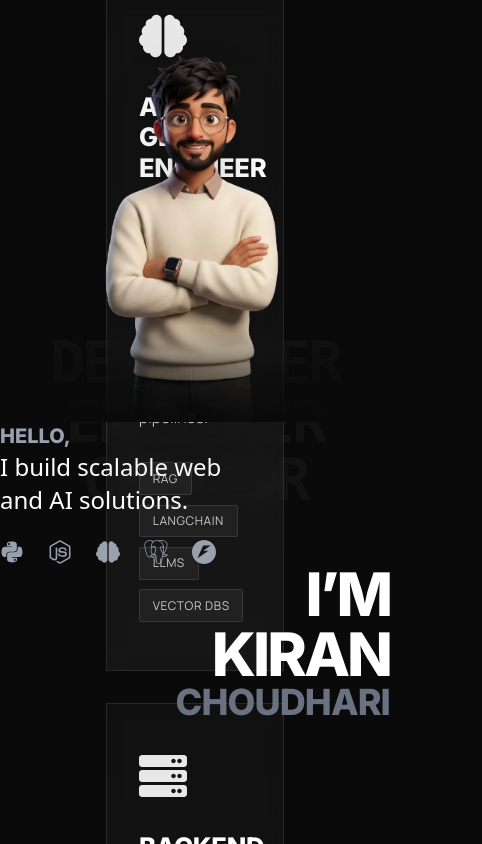
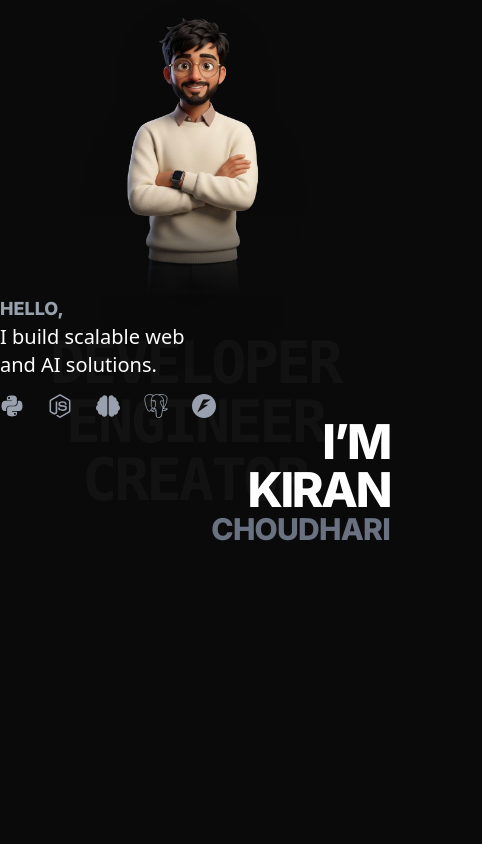
Before and after one commit to choudharikiranv15/Portfolio, a React (Vite) app: page / in a window 390 px wide. Shown: the top 844 px of the page, 482 px wide, since content can reach past the window. Built offline with nearby package versions, Linux system fonts and the light colour scheme.

Commit message:
feat: Add responsive Experience section with horizontal scroll for desktop and vertical timeline for mobile.

```diff
--- a/src/components/Experience/Experience.jsx
+++ b/src/components/Experience/Experience.jsx
@@ -97,26 +97,97 @@ const HorizontalNode = ({ item, index }) => {
     );
 };
 
+const MobileNode = ({ item, isLast, index }) => {
+    return (
+        <div className="relative flex gap-6 pb-12">
+            {/* Timeline Line (Vertical) */}
+            {!isLast && (
+                <div
+                    className="absolute left-[19px] top-8 bottom-0 w-[1px] bg-white/20 z-0"
+                ></div>
+            )}
+
+            {/* Dot */}
+            <div className="flex-shrink-0 z-10 mt-1">
+                <motion.div
+                    initial={{ scale: 0.5, opacity: 0 }}
+                    whileInView={{ scale: 1, opacity: 1 }}
+                    viewport={{ once: true }}
+                    transition={{ delay: index * 0.1 }}
+                    className="w-10 h-10 rounded-full bg-[#0a0a0a] border-2 flex items-center justify-center relative shadow-[0_0_15px_rgba(0,0,0,0.5)]"
+                    style={{ borderColor: item.color }}
+                >
+                    <div className="w-3 h-3 rounded-full" style={{ backgroundColor: item.color }}></div>
+                </motion.div>
+            </div>
+
+            {/* Content Check */}
+            <motion.div
+                initial={{ opacity: 0, x: 20 }}
+                whileInView={{ opacity: 1, x: 0 }}
+                viewport={{ once: true }}
+                transition={{ delay: index * 0.1 + 0.1 }}
+                className="flex-grow min-w-0"
+            >
+                <div className="bg-[#0a0a0a] border border-white/10 p-5 rounded-xl relative hover:border-white/20 transition-all duration-300 shadow-xl">
+                    {/* Role & Org */}
+                    <span className="font-mono text-[10px] text-gray-500 uppercase tracking-widest block mb-1">
+                        {item.type} // {item.period}
+                    </span>
+                    <h3 className="text-xl font-bold text-white leading-tight mb-0.5">
+                        {item.role}
+                    </h3>
+                    <h4 className="text-sm font-medium text-gray-400 mb-3">{item.org}</h4>
+
+                    <p className="text-gray-400 text-sm leading-relaxed mb-4">
+                        {item.desc}
+                    </p>
+
+                    <div className="flex flex-wrap gap-2">
+                        {item.tech.map((t, i) => (
+                            <span key={i} className="text-[10px] px-2 py-0.5 bg-white/5 rounded text-gray-400 border border-white/5 font-mono">
+                                {t}
+                            </span>
+                        ))}
+                    </div>
+                </div>
+            </motion.div>
+        </div>
+    )
+}
+
 const Experience = () => {
     return (
-        <div className="w-full h-screen flex flex-col items-center justify-center bg-[#0a0a0a] relative overflow-hidden">
+        <div className="w-full min-h-screen flex flex-col items-center justify-center bg-[#0a0a0a] relative overflow-hidden py-20 md:py-0">
 
-            {/* Header - Now part of flow to avoid overlaps */}
-            <div className="w-full max-w-[1400px] px-8 md:px-20 mb-8 md:mb-16 z-20 pointer-events-none mt-20">
-                <h2 className="text-6xl md:text-7xl font-black tracking-tighter text-white select-none">
+            {/* Header */}
+            <div className="w-full max-w-[1400px] px-6 md:px-20 mb-12 md:mb-16 z-20 pointer-events-none md:mt-20">
+                <h2 className="text-5xl md:text-7xl font-black tracking-tighter text-white select-none">
                     JOURNEY
                 </h2>
                 <div className="h-1 w-20 bg-blue-600 mt-2"></div>
             </div>
 
-            {/* Static Centered Container */}
-            <div className="relative w-full flex-1 flex items-center justify-center px-4 md:px-20">
+            {/* --- Mobile View (Vertical) --- */}
+            <div className="md:hidden w-full max-w-xl px-6 relative z-10">
+                {journeyItems.map((item, index) => (
+                    <MobileNode
+                        key={item.id}
+                        item={item}
+                        index={index}
+                        isLast={index === journeyItems.length - 1}
+                    />
+                ))}
+            </div>
+
+            {/* --- Desktop View (Horizontal) --- */}
+            <div className="hidden md:flex relative w-full flex-1 items-center justify-center px-20">
 
                 {/* Main Horizontal Line */}
                 <div className="absolute top-1/2 left-0 right-0 h-[1px] bg-white/10 w-full z-0 mx-10"></div>
 
                 {/* Nodes Grid */}
-                <div className="grid grid-cols-3 gap-2 md:gap-8 w-full max-w-[1400px] h-full max-h-[500px] z-10 items-center">
+                <div className="grid grid-cols-3 gap-8 w-full max-w-[1400px] h-full max-h-[500px] z-10 items-center">
                     {journeyItems.map((item, index) => (
                         <div key={item.id} className="h-full flex flex-col justify-center">
                             <HorizontalNode item={item} index={index} />
--- a/src/components/Hero/Hero.jsx
+++ b/src/components/Hero/Hero.jsx
@@ -30,18 +30,18 @@ const Hero = () => {
 
 
             {/* --- 2. Main Content Grid --- */}
-            <div className="relative z-10 w-full flex-grow flex flex-col md:grid md:grid-cols-12 h-full container mx-auto px-6 md:px-12 py-12 md:py-0">
+            <div className="relative z-10 w-full flex-grow flex flex-col md:grid md:grid-cols-12 h-full container mx-auto px-4 md:px-12 py-4 md:py-0">
 
                 {/* --- Left Column: Intro Info --- */}
                 {/* --- Left Column: Intro Info --- */}
-                <div className="md:col-span-4 flex flex-col justify-center items-start gap-6 order-2 md:order-1 pt-10 md:pt-0 md:pl-24">
+                <div className="md:col-span-4 flex flex-col justify-center items-start gap-4 md:gap-6 order-2 md:order-1 pt-4 md:pt-0 md:pl-24">
                     <motion.div
                         initial={{ opacity: 0, x: -20 }}
                         animate={{ opacity: 1, x: 0 }}
                         transition={{ duration: 0.8 }}
                     >
-                        <h3 className="text-xl font-mono text-gray-400 mb-4">HELLO,</h3>
-                        <p className="text-2xl md:text-3xl font-light leading-snug">
+                        <h3 className="text-lg md:text-xl font-mono text-gray-400 mb-2 md:mb-4">HELLO,</h3>
+                        <p className="text-xl md:text-3xl font-light leading-snug">
                             I build scalable <span className="text-white font-medium">web</span><br />
                             and <span className="text-white font-medium">AI</span> solutions.
                         </p>
@@ -68,7 +68,7 @@ const Hero = () => {
 
 
                 {/* --- Center Column: Avatar --- */}
-                <div className="md:col-span-4 flex items-end justify-center relative order-1 md:order-2 h-[50vh] md:h-screen">
+                <div className="md:col-span-4 flex items-end justify-center relative order-1 md:order-2 h-[35vh] md:h-screen">
 
 
 
@@ -91,16 +91,16 @@ const Hero = () => {
 
 
                 {/* --- Right Column: Profile & Tech --- */}
-                <div className="md:col-span-4 flex flex-col justify-center items-end text-right space-y-8 order-3 pt-4 md:pt-0 md:pr-24">
+                <div className="md:col-span-4 flex flex-col justify-center items-end text-right space-y-4 md:space-y-8 order-3 pt-4 md:pt-0 md:pr-24">
                     <motion.div
                         initial={{ opacity: 0, x: 20 }}
                         animate={{ opacity: 1, x: 0 }}
                         transition={{ duration: 0.8 }}
                     >
-                        <h2 className="text-6xl md:text-7xl lg:text-8xl font-black tracking-tighter leading-none mb-2">
+                        <h2 className="text-5xl md:text-7xl lg:text-8xl font-black tracking-tighter leading-none mb-1 md:mb-2">
                             I’M<br />KIRAN
                         </h2>
-                        <h2 className="text-4xl md:text-5xl lg:text-6xl font-bold text-gray-500 tracking-tight leading-none">
+                        <h2 className="text-3xl md:text-5xl lg:text-6xl font-bold text-gray-500 tracking-tight leading-none">
                             CHOUDHARI
                         </h2>
                     </motion.div>
--- a/src/components/Layout/HorizontalScroll.jsx
+++ b/src/components/Layout/HorizontalScroll.jsx
@@ -41,12 +41,11 @@ const HorizontalScroll = ({ children }) => {
         target: targetRef,
     });
 
+    const sectionCount = React.Children.count(children);
+
     // Transform scrollYProgress (0 -> 1) to x offset.
-    // We map 0 -> 1 vertical progress to 0% -> -75% horizontal translation.
-    // -75% because if we have 4 sections of 100vw each (total 400vw),
-    // shifting by -300vw (75% of 400vw) brings the last section (4th) into full view.
-    // If we shifted -100%, we'd scroll completely off the content.
-    const x = useTransform(scrollYProgress, [0, 1], ["0%", "-75%"]);
+    // Dynamic calculation: shifts by -(N-1)/N * 100 %
+    const x = useTransform(scrollYProgress, [0, 1], ["0%", `-${((sectionCount - 1) / sectionCount) * 100}%`]);
 
     if (isMobile) {
         return (
@@ -58,8 +57,7 @@ const HorizontalScroll = ({ children }) => {
 
     return (
         // The "Ghost" container provides the vertical scrollable height
-        // We set it to 400vh + extra to ensure we have enough track.
-        <div ref={targetRef} style={{ height: "400vh", position: 'relative' }}>
+        <div ref={targetRef} style={{ height: `${sectionCount * 100}vh`, position: 'relative' }}>
             <div
                 style={{
                     position: "sticky",
@@ -72,12 +70,10 @@ const HorizontalScroll = ({ children }) => {
                 }}
             >
                 {/*
-                   We hardcode specific width for 4 sections for simplicity now.
-                   Better approach: calculate based on children count.
-                   4 sections * 100vw = 400vw width.
+                   Dynamic width based on section count.
                 */}
                 <motion.div
-                    style={{ x, display: "flex", height: "100vh", width: "400vw" }}
+                    style={{ x, display: "flex", height: "100vh", width: `${sectionCount * 100}vw` }}
                     ref={containerRef}
                 >
                     {/* This renders the sections side-by-side */}
--- a/src/components/Layout/Section.jsx
+++ b/src/components/Layout/Section.jsx
@@ -3,16 +3,9 @@ import React from 'react';
 const Section = ({ children, className = "", style = {} }) => {
     return (
         <section
-            className={className}
+            className={`relative flex flex-col justify-center w-full md:min-w-[100vw] min-h-screen md:h-screen p-6 md:px-24 md:py-16 border-r border-[var(--border-color)] overflow-hidden ${className}`}
             style={{
-                minWidth: "100vw", // Force it to take full screen width in the horizontal strip
-                height: "100vh",
-                display: "flex",
-                flexDirection: "column", // Internal content can stack vertically
-                justifyContent: "center",
-                padding: "4rem 6rem",
-                borderRight: "1px solid var(--border-color)", // Visual separator like Swipewire
-                position: "relative",
+                // Layout handled by classes now
                 ...style
             }}
         >
```
